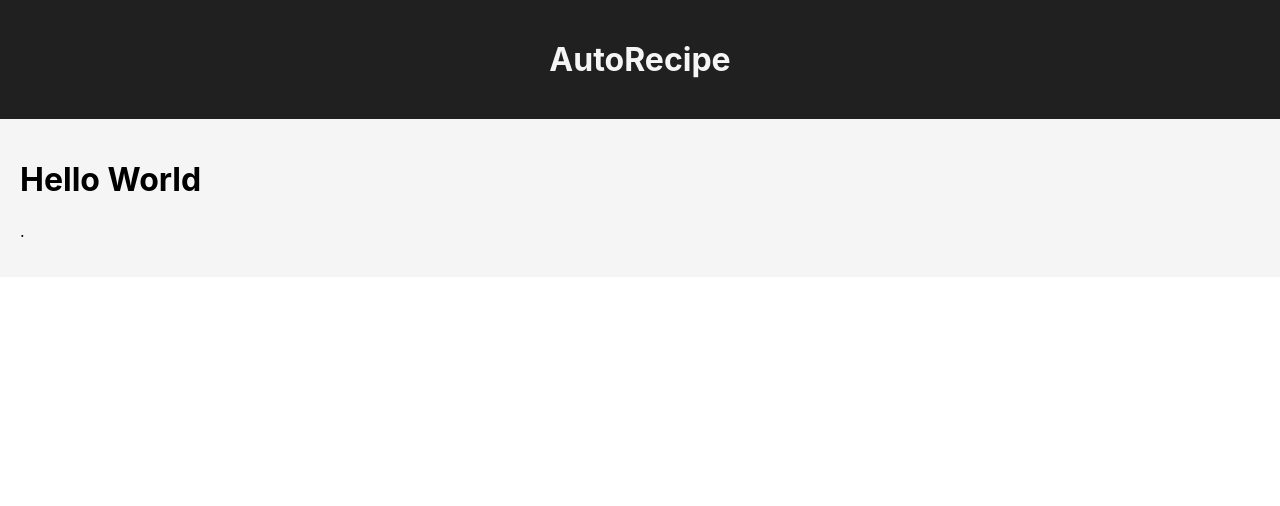
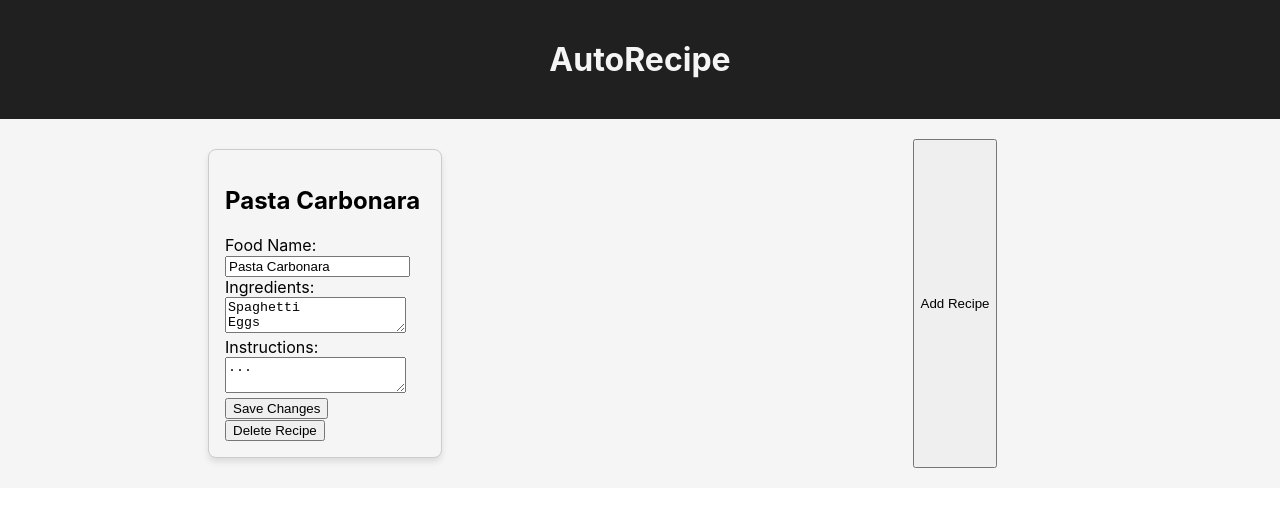
Before and after one commit to BobbySuciady/Autorecipe, a React (Create React App) app: page / in a window 1280 px wide. Shown: the top 506 px of the page. Built offline with nearby package versions, Linux system fonts and the light colour scheme.

Commit message:
Added basic functionality

```diff
--- a/src/App.css
+++ b/src/App.css
@@ -16,4 +16,8 @@
 .content {
   background-color: #f5f5f5;
   padding: 20px;
+  display: grid;
+  grid-template-columns: repeat(auto-fit, minmax(220px, 1fr));
+  gap: 20px;
+  justify-items: center;
 }
--- a/src/App.js
+++ b/src/App.js
@@ -1,18 +1,72 @@
-import React from 'react';
+import React, { useState, useEffect } from 'react';
 import './App.css';
+import RecipeCard from './RecipeCard';
 
 function App() {
+  const initialRecipes = [
+    {
+      foodName: 'Pasta Carbonara',
+      ingredients: ['Spaghetti', 'Eggs', 'Bacon', 'Parmesan', 'Pepper'],
+      instructions: '...',
+    },
+    // Add more initial recipe objects here
+  ];
+
+  const [recipes, setRecipes] = useState([]);
+
+  // Load recipes from Local Storage when the component mounts
+  useEffect(() => {
+    const savedRecipes = JSON.parse(localStorage.getItem('recipes')) || initialRecipes;
+    setRecipes(savedRecipes);
+  }, []);
+
+  const addRecipe = () => {
+    const newRecipe = {
+      foodName: 'New Recipe',
+      ingredients: [],
+      instructions: '...',
+    };
+    const updatedRecipes = [...recipes, newRecipe];
+    setRecipes(updatedRecipes);
+    // Save updated recipes to Local Storage
+    localStorage.setItem('recipes', JSON.stringify(updatedRecipes));
+  };
+
+  const updateRecipe = (index, updatedRecipe) => {
+    const updatedRecipes = [...recipes];
+    updatedRecipes[index] = updatedRecipe;
+    setRecipes(updatedRecipes);
+    // Save updated recipes to Local Storage
+    localStorage.setItem('recipes', JSON.stringify(updatedRecipes));
+  };
+
+  const deleteRecipe = (index) => {
+    const updatedRecipes = [...recipes];
+    updatedRecipes.splice(index, 1); // Remove the recipe at the specified index
+    setRecipes(updatedRecipes);
+    // Save updated recipes to Local Storage
+    localStorage.setItem('recipes', JSON.stringify(updatedRecipes));
+  };
+
   return (
     <div className="App">
       <div className="taskbar">
         <h1>AutoRecipe</h1>
       </div>
       <div className="content">
-        <h1>Hello World</h1>
-        <p>.</p>
+        {recipes.map((recipe, index) => (
+          <RecipeCard
+            key={index}
+            index={index}
+            recipe={recipe}
+            updateRecipe={updateRecipe}
+            deleteRecipe={deleteRecipe} // Pass the deleteRecipe function
+          />
+        ))}
+        <button onClick={addRecipe}>Add Recipe</button>
       </div>
     </div>
   );
 }
 
-export default App;
+export default App
--- /dev/null
+++ b/src/RecipeCard.css
@@ -0,0 +1,15 @@
+.recipe-card {
+    border: 1px solid #ccc;
+    padding: 16px;
+    border-radius: 8px;
+    background-color: #f5f5f5;
+    box-shadow: 0px 4px 6px rgba(0, 0, 0, 0.1);
+    margin: 10px;
+    width: 200px; /* Adjust as needed */
+  }
+
+  .recipe-card-content {
+    margin-top: 12px;
+  }
+
+  /* Additional styling for input fields, textareas, labels, buttons, etc. can be added here */
--- /dev/null
+++ b/src/RecipeCard.js
@@ -0,0 +1,50 @@
+import React, { useState } from 'react';
+import './RecipeCard.css';
+
+const RecipeCard = ({ index, recipe, updateRecipe, deleteRecipe }) => {
+  const [editedRecipe, setEditedRecipe] = useState({ ...recipe });
+
+  const handleInputChange = (event, field) => {
+    const { value } = event.target;
+    setEditedRecipe((prevRecipe) => ({
+      ...prevRecipe,
+      [field]: value,
+    }));
+  };
+
+  const saveChanges = () => {
+    updateRecipe(index, editedRecipe);
+  };
+
+  const handleDelete = () => {
+    deleteRecipe(index);
+  };
+
+  return (
+    <div className="recipe-card">
+      <h2>{editedRecipe.foodName}</h2>
+      <div className="recipe-card-content">
+        <label>Food Name:</label>
+        <input
+          type="text"
+          value={editedRecipe.foodName}
+          onChange={(e) => handleInputChange(e, 'foodName')}
+        />
+        <label>Ingredients:</label>
+        <textarea
+          value={editedRecipe.ingredients.join('\n')}
+          onChange={(e) => handleInputChange(e, 'ingredients')}
+        />
+        <label>Instructions:</label>
+        <textarea
+          value={editedRecipe.instructions}
+          onChange={(e) => handleInputChange(e, 'instructions')}
+        />
+        <button onClick={saveChanges}>Save Changes</button>
+        <button onClick={handleDelete}>Delete Recipe</button>
+      </div>
+    </div>
+  );
+};
+
+export default RecipeCard;
```
